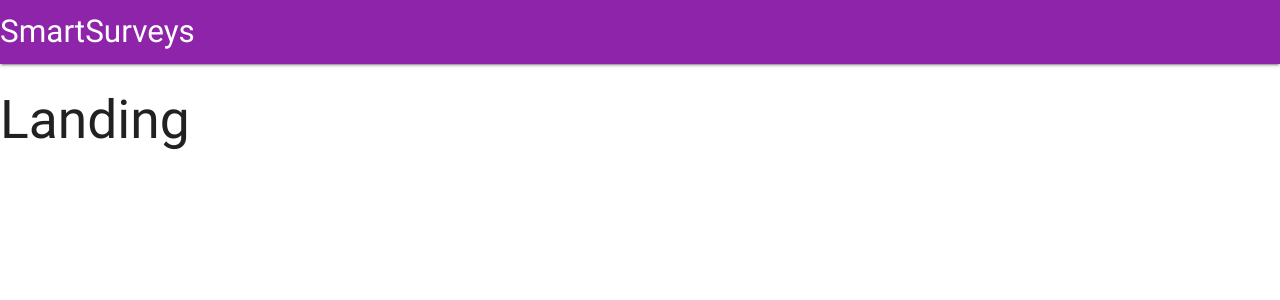
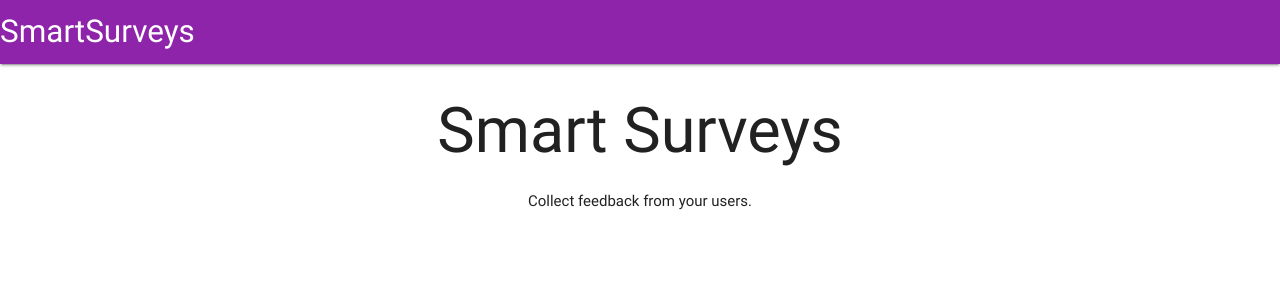
Before and after one commit to sergio-vb/react-feedback, a React (Create React App) app in the folder client/: page / in a window 1280 px wide. Shown: the top 300 px of the page. Built offline with nearby package versions, Linux system fonts and the light colour scheme; no server answers.

Commit message:
Adding conditional Home link in Header, and basic content for Landing page

```diff
--- a/client/src/components/App.js
+++ b/client/src/components/App.js
@@ -4,9 +4,9 @@
 
 import * as actions from '../actions';
 import Header from './Header';
+import Landing from './Landing';
 const Dashboard = () => <h2>Dashboard</h2>;
 const SurveyNew = () => <h2>SurveyNew</h2>;
-const Landing = () => <h2>Landing</h2>;
 
 class App extends React.Component {
   componentDidMount() {
--- a/client/src/components/Header.js
+++ b/client/src/components/Header.js
@@ -1,5 +1,6 @@
 import React from 'react';
 import { connect } from 'react-redux';
+import { Link } from 'react-router-dom';
 
 class Header extends React.Component {
   renderNavContent() {
@@ -26,9 +27,12 @@
     return (
       <nav>
         <div className="nav-wrapper purple darken-1">
-          <a href="#" className="brand-logo left">
+          <Link
+            to={this.props.auth ? '/surveys' : '/'}
+            className="brand-logo left"
+          >
             SmartSurveys
-          </a>
+          </Link>
           <ul id="nav-mobile" className="right">
             {this.renderNavContent()}
           </ul>
--- /dev/null
+++ b/client/src/components/Landing.js
@@ -0,0 +1,12 @@
+import React from 'react';
+
+const Landing = () => {
+  return (
+    <div style={{ textAlign: 'center' }}>
+      <h1>Smart Surveys</h1>
+      <p>Collect feedback from your users.</p>
+    </div>
+  );
+};
+
+export default Landing;
```
